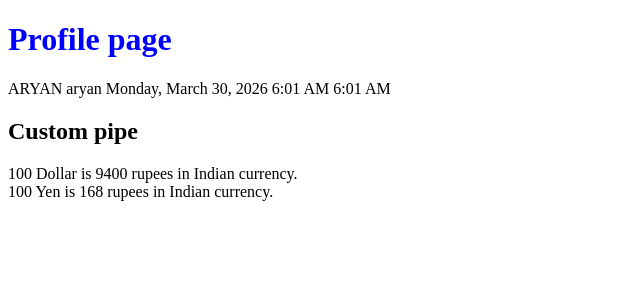
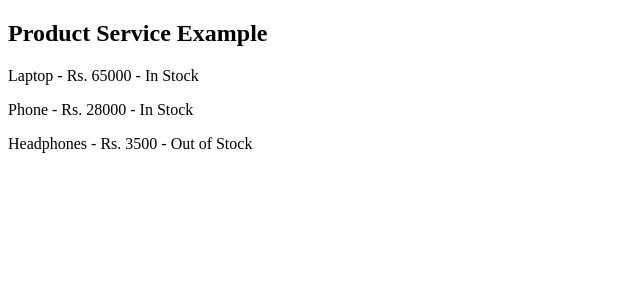
Before and after one commit to AryanNai08/Angular-Tutorial, an Angular app: page / in a window 1280 px wide. Shown: the top 300 px of the page, without its empty margins (0-640 px from the left). Built offline with nearby package versions, Linux system fonts and the light colour scheme.

Commit message:
(Angular):-Services

```diff
--- a/src/app/app.html
+++ b/src/app/app.html
@@ -72,4 +72,12 @@
  } -->
 
  <!-- pipe example -->
-  <app-profile></app-profile>
+  <!-- <app-profile></app-profile> -->
+
+  <h2>Product Service Example</h2>
+  @for (product of products; track product.id) {
+    <p>
+      {{ product.name }} - Rs. {{ product.price }} -
+      {{ product.inStock ? 'In Stock' : 'Out of Stock' }}
+    </p>
+  }
--- a/src/app/app.ts
+++ b/src/app/app.ts
@@ -16,6 +16,7 @@ import { ReactiveForm } from './reactive-form/reactive-form';
 import { TemplateForm } from './template-form/template-form';
 import { User } from './user/user';
 import { ChildComponent } from './child-component/child-component';
+import { ProductItem, ProductService } from './services/product';
 
 @Component({
   selector: 'app-root',
@@ -24,6 +25,12 @@ import { ChildComponent } from './child-component/child-component';
   styleUrl: './app.css'
 })
 export class App {
+  products: ProductItem[] = [];
+
+  constructor(private productService: ProductService) {
+    this.products = this.productService.getProducts();
+  }
+
   protected readonly title = signal('angular-app');
   protected readonly name = signal('Aryan Nai');
   helloworld(){
--- /dev/null
+++ b/src/app/services/product.ts
@@ -0,0 +1,23 @@
+import { Injectable } from '@angular/core';
+
+export interface ProductItem {
+  id: number;
+  name: string;
+  price: number;
+  inStock: boolean;
+}
+
+@Injectable({
+  providedIn: 'root',
+})
+export class ProductService {
+  private readonly products: ProductItem[] = [
+    { id: 1, name: 'Laptop', price: 65000, inStock: true },
+    { id: 2, name: 'Phone', price: 28000, inStock: true },
+    { id: 3, name: 'Headphones', price: 3500, inStock: false },
+  ];
+
+  getProducts(): ProductItem[] {
+    return this.products;
+  }
+}
```
Also changed, not shown: 1 other file (tests, documents, lock files or other folders).
